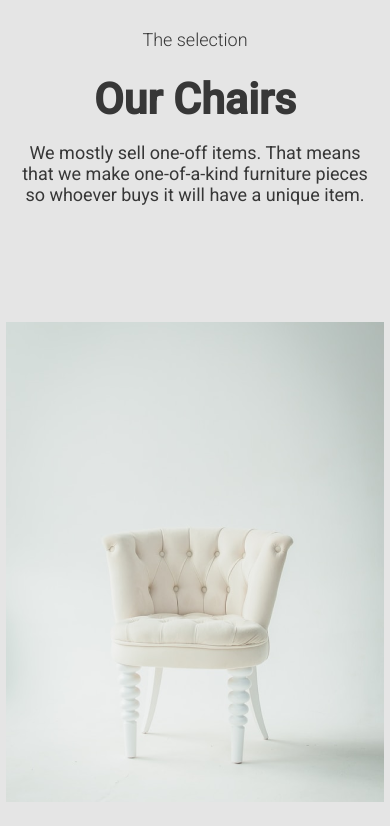
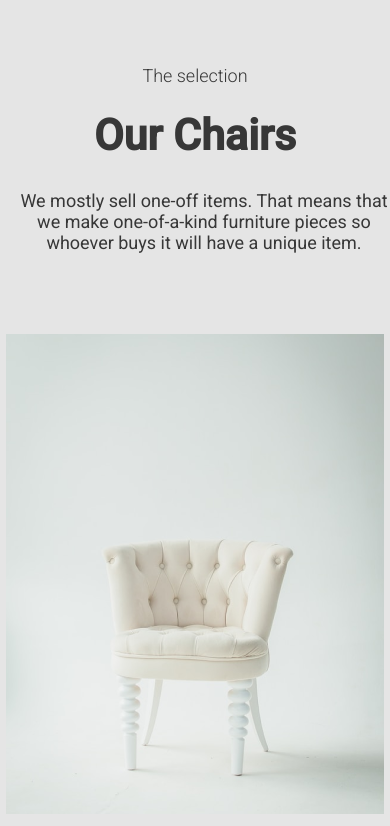
Before and after one commit to amazinernest/landingpage, a plain HTML site: page index.html in a window 390 px wide. Shown: the part 940-1766 px from the top of the page. Drawn offline with Linux system fonts and the light colour scheme.

Commit message:
final commit

```diff
--- a/style.css
+++ b/style.css
@@ -192,7 +192,14 @@ footer h6 {
     display: grid;
     grid-template-columns: 1fr;
     justify-content: center;
-    padding:2rem;
+    padding: 1rem;
+  }
+
+  .chairCollection h4,
+  h3,
+  p,
+  h6 {
+    padding-left: 1rem;
   }
 
   .testimonialBox {
@@ -208,10 +215,4 @@ footer h6 {
     width: fit-content;
     padding-top: 4rem;
   }
-
-  .featuredSection p{
-    padding: 1rem;
-
-    .chairCollection h4, h3, p, h6{
-      padding:1rem
 }
```
